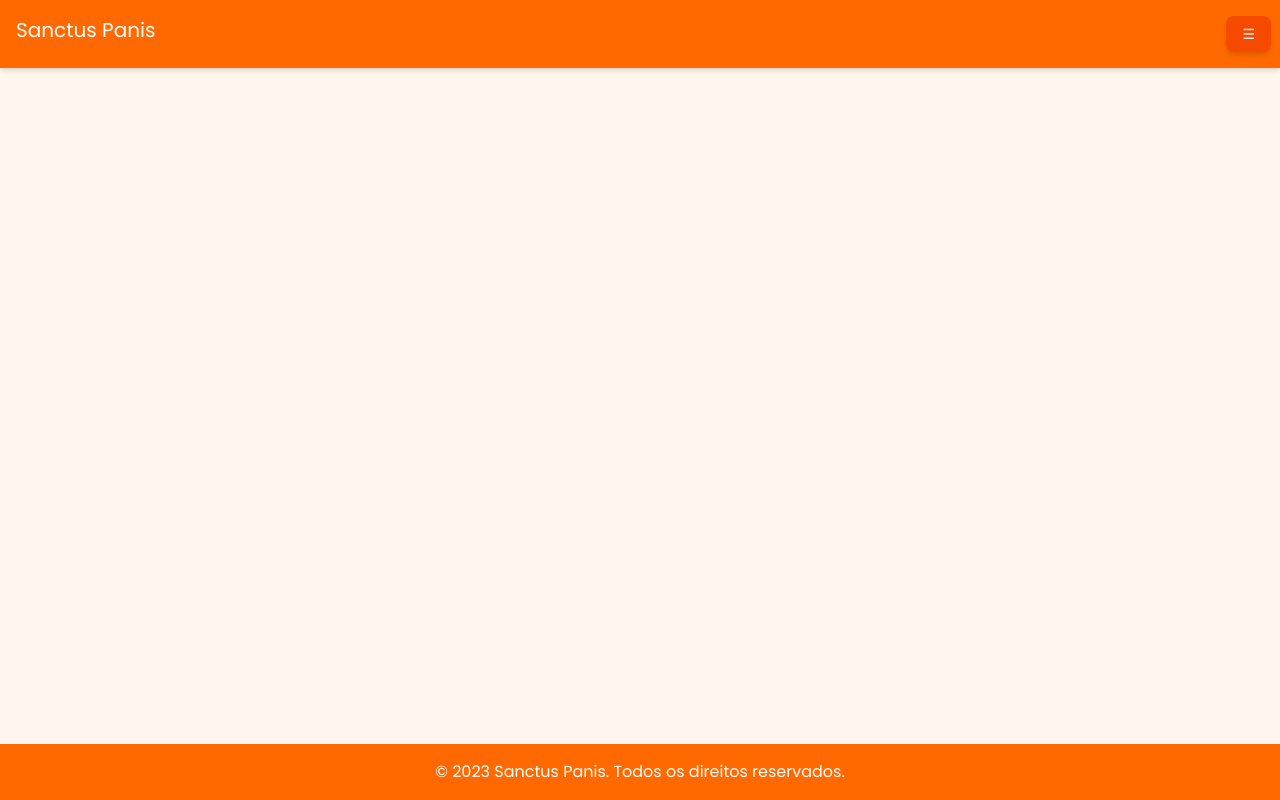
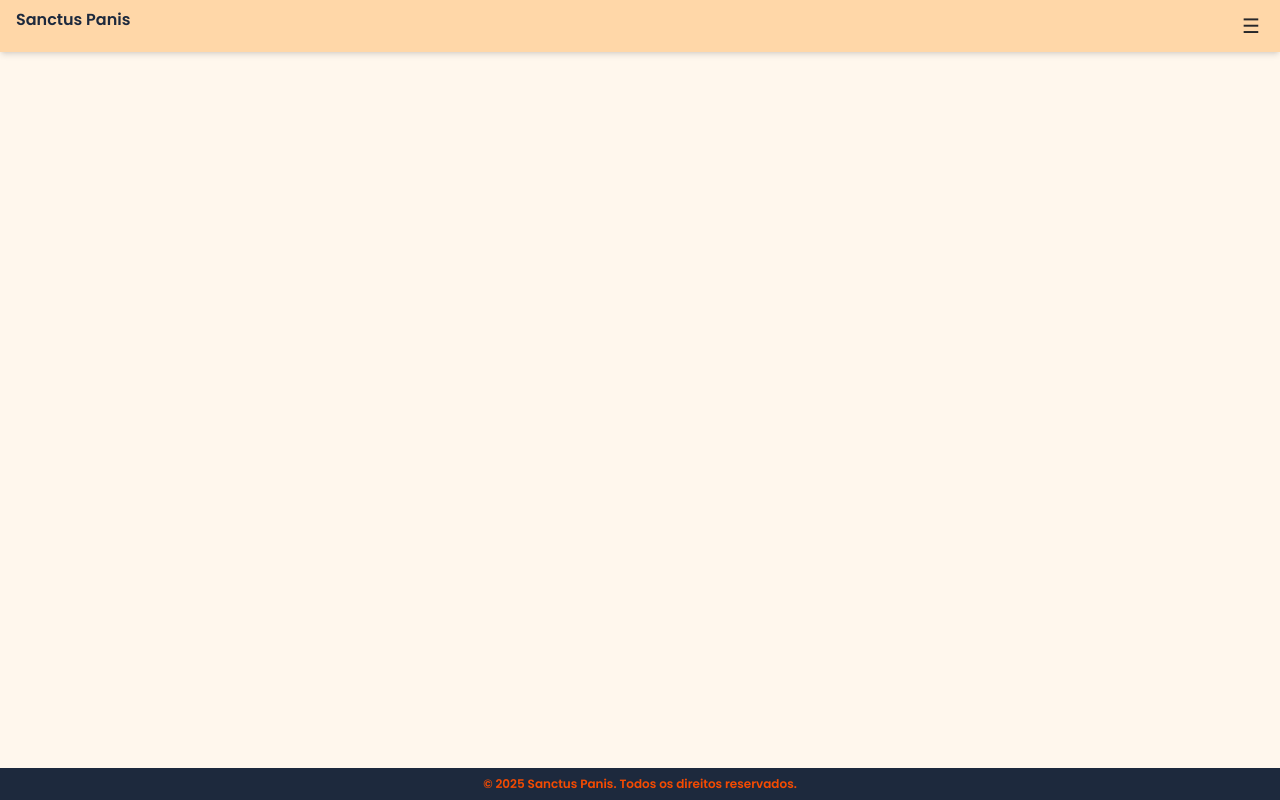
Before and after one commit to bentoluizv/projeto_aplicado_foodtruck, a Python web app: template templates/menu.html in a window 1280 px wide. Run offline with Jinja, Linux system fonts and the light colour scheme; the template is opened without the code that fills it, so the values that code supplies are empty.

Commit message:
feat: enhance header and menu structure in base template

```diff
--- a/templates/base.html
+++ b/templates/base.html
@@ -16,34 +16,42 @@
     <script src="{{ url_for('static', path='index.js') }}"></script>
 </head>
 
-<body class="max-h-screen min-h-screen bg-gray-100 text-gray-900 poppins-regular flex flex-col bg-orange-50">
-    <header class="flex justify-between shadow-md p-4 bg-orange-500 text-white">
-        <a href="/" class="poppings-bold text-xl">
-            <h1>Sanctus Panis</h1>
+<body
+    class="max-h-screen min-h-screen overflow-hidden bg-gray-100 text-gray-900 poppins-regular flex flex-col bg-orange-50">
+    <header id="header" class="flex items-center justify-between py-2 px-4 bg-orange-200 text-slate-800 shadow-md">
+        <a href="/" class="cursor-pointer hover:underline decoration-wavy self-start">
+            <h1 class="poppings-bold text-md font-semibold text-nowrap">Sanctus Panis</h1>
         </a>
-        <div class="flex mr-[-23px] items-end">
-            <button
-                class="text-sm mr-4 cursor-pointer px-4 py-2 bg-orange-600 hover:bg-orange-700 text-white rounded-lg shadow-md transition duration-300 ease-in-out transform hover:scale-105 z-50"
-                hx-on:click="tooggle()">☰
-            </button>
+        <button id="toggleBtn"
+            class="self-end cursor-pointer z-90 text-xl text-zinc-800 p-1 hover:scale-130 transition-transform duration-300 ease-in-out"
+            hx-on:click="toggle()">☰
+        </button>
+    </header>
+    <section
+        class="absolute top-12 grid grid-cols-2 h-[140px] w-full gap-4 bg-orange-200 py-2 px-4 text-md font-light transition-all duration-300 ease-in-out transform hidden shadow-md"
+        id="menu">
+        <div class="flex flex-col justify-end items-start text-sm font-light">
+            <h2 class="text-sm font-light text-gray-800">
+                Seja bem-vinde, <span
+                    class="font-bold text-orange-600 underline decoration-wavy decoration-zinc-400">usuário.</span>
+            </h2>
         </div>
-    </header>
-    <aside class="hidden fixed pt-20 top-0 right-0 h-full w-32 text-sm bg-orange-500 text-white p-4 shadow-lg">
-        <nav class="flex flex-col items-end p-2">
-            <div id="nav-list">
-                <a href="/menu" class="mb-4">Cardárpio</a>
+        <nav class="flex flex-col items-end justify-between">
+            <div class="flex flex-col items-end">
+                <a href="/menu" class="cursor-pointer hover:font-semibold hover:text-orange-600">Cardápio</a>
+                <a href="/pedidos" class="cursor-pointer hover:font-semibold hover:text-orange-600">Pedidos</a>
             </div>
+            <a href="/logout" class="cursor-pointer hover:font-semibold text-orange-600">Sair</a>
         </nav>
-    </aside>
-    <main class="grow p-2 flex flex-col w-full items-center justify-center">
+    </section>
+    <main class="grow flex flex-col px-4 py-2">
         {% block main %}
         {% endblock %}
     </main>
-    <footer class="mt-auto ">
-        <div class="bg-orange-500 text-white text-center py-4">
-            <p>&copy; 2023 Sanctus Panis. Todos os direitos reservados.</p>
-        </div>
+    <footer class="bg-slate-800 text-orange-600 flex flex-col px-4 py-2 text-center text-xs font-semibold">
+        <p>&copy; 2025 Sanctus Panis. Todos os direitos reservados.</p>
     </footer>
+
 </body>
 
 </html>
```
